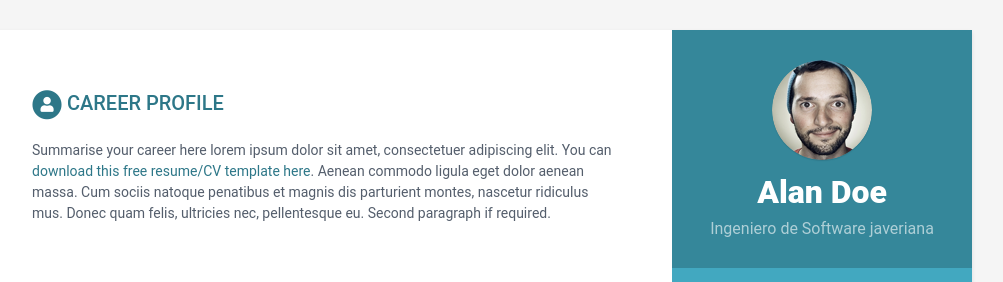
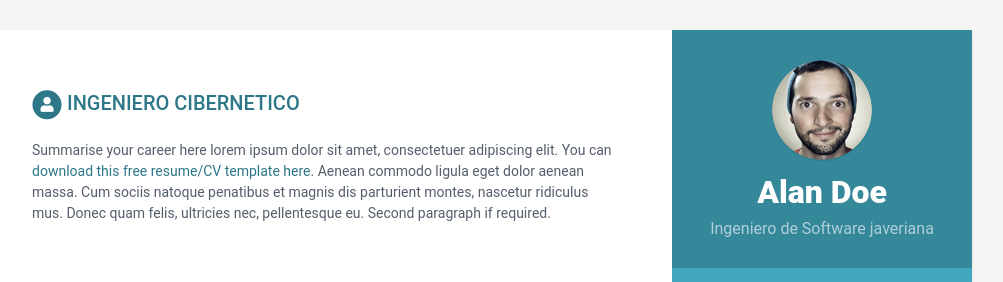
Before and after one commit to Pardo250/Pardo-cv-2-Galvis-cv-2, a Jekyll site: the page built from index.html, in a window 1280 px wide and 900 px high. Shown: the top 282 px of the window, without its empty margins (168-1171 px from the left). Built offline with Jekyll 4.4.1, drawn with Linux system fonts in a browser that asks for light colours.

Commit message:
Update career

```diff
--- a/_data/data.yml
+++ b/_data/data.yml
@@ -55,7 +55,7 @@ sidebar:
           link:
 
 career-profile:
-    title: Career Profile
+    title: Ingeniero cibernetico
     summary: |
       Summarise your career here lorem ipsum dolor sit amet, consectetuer
       adipiscing elit. You can [download this free resume/CV template here]().
```
